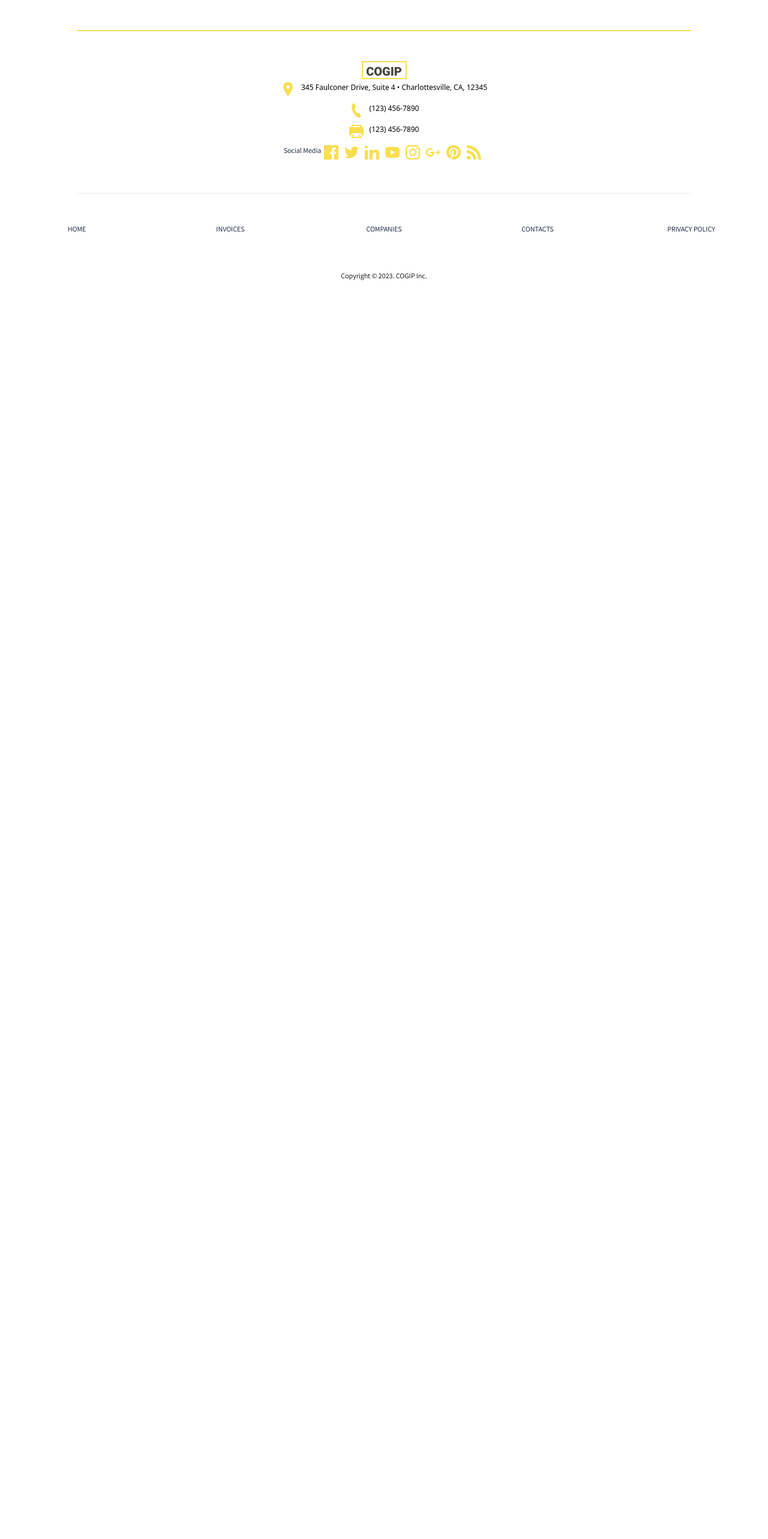
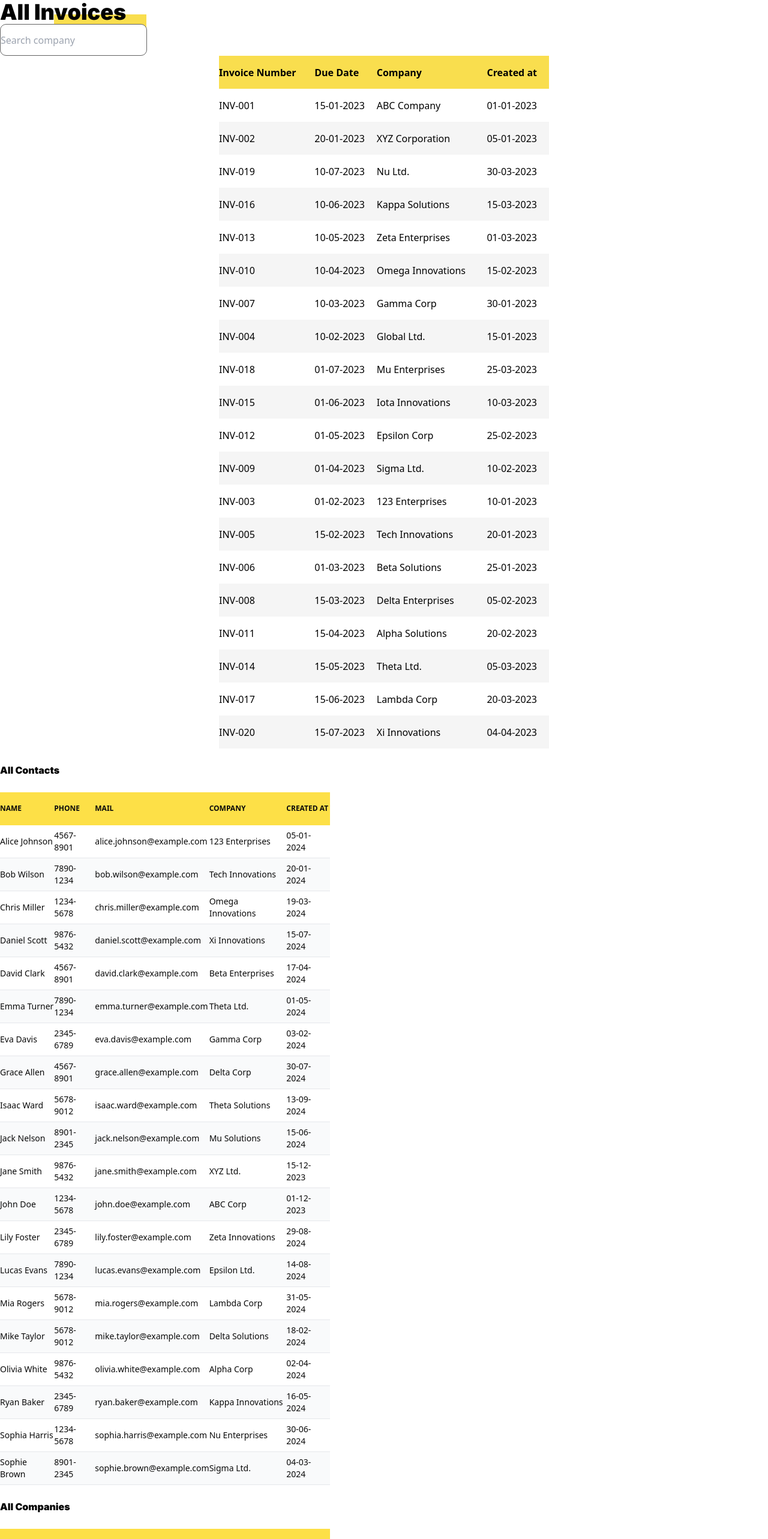
Before and after one commit to Takowski/Cogip_Project, a React (Vite) app: page / in a window 1280 px wide. Shown: the top 2566 px of the page at 60% size. Before the commit the page ends 800 px from the top, so only its background shows below. Built offline with nearby package versions, Linux system fonts and the light colour scheme.

Commit message:
add All*.jsx + footer

```diff
--- a/src/App.jsx
+++ b/src/App.jsx
@@ -1,7 +1,7 @@
 import { useState } from 'react'
-// import AllInvoices from './All_invoices'
-// import AllContacts from './All_contacts'
-// import CompaniesList from './All_companies'
+import AllInvoices from './All_invoices'
+import AllContacts from './All_contacts'
+import CompaniesList from './All_companies'
 import Footer from '../footer'
 import '../src/App.css'
 
@@ -10,9 +10,9 @@ function App() {
   return (
     <>
       <div>
-        {/* <AllInvoices />
+        <AllInvoices />
         <AllContacts />
-        <CompaniesList/> */}
+        <CompaniesList/>
         <Footer />
       </div>
     </>
```
